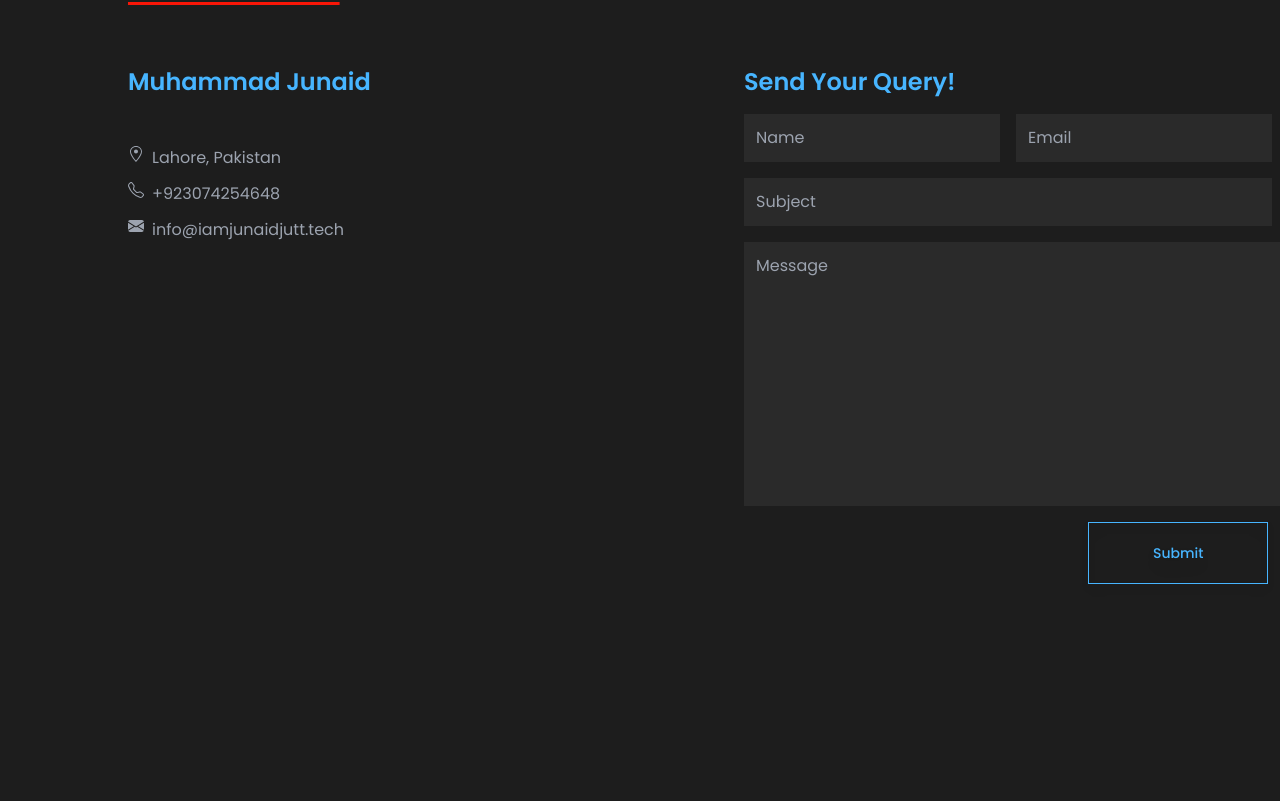
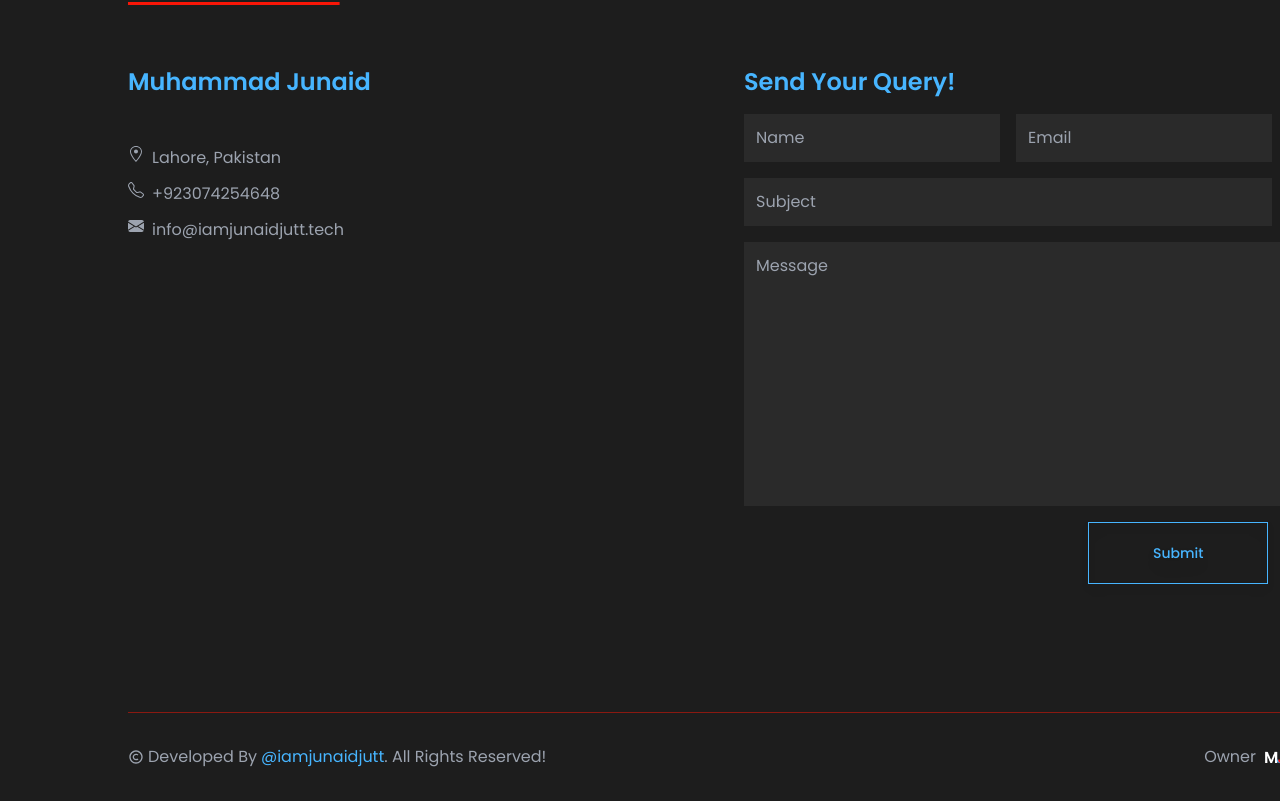
Before and after one commit to iamjunaidjutt/my-site, a React (Vite) app: page / in a window 1280 px wide. Shown: the part 4139-4940 px from the top of the page. Before the commit the page ends 4851 px from the top, so only its background shows below. Built offline with nearby package versions, Linux system fonts and the light colour scheme.

Commit message:
Add Footer component and also completed it

```diff
--- /dev/null
+++ b/src/components/Footer/Footer.jsx
@@ -0,0 +1,15 @@
+import React from 'react'
+import LogoFooter from '../../assets/logo-footer.png'
+import Link from '../UI/Link';
+import { BiCopyright } from "react-icons/bi";
+
+const Footer = () => {
+  return (
+    <div className='flex justify-between m-8 text-md text-gray-400'>
+        <div className='flex'><BiCopyright className='mr-1 mt-1'/> Developed By <Link className='ml-1 text-myBlue hover:text-myRed'>@iamjunaidjutt</Link>. All Rights Reserved!</div>
+        <div className='flex mr-14'>Owner <img src={LogoFooter} alt='logo-footer' className='ml-2'/></div>
+    </div>
+  )
+}
+
+export default Footer
--- a/src/components/Layout/RightSideBar.jsx
+++ b/src/components/Layout/RightSideBar.jsx
@@ -6,6 +6,7 @@ import Partition from '../UI/Partition'
 import Skills from '../Sections/Skills'
 import Portfolio from '../Sections/Portfolio'
 import Contact from '../Sections/Contact'
+import Footer from '../Footer/Footer'
 
 const RightSideBar = () => {
   return (
@@ -20,6 +21,8 @@ const RightSideBar = () => {
       <Portfolio/>
       <Partition/>
       <Contact/>
+      <Partition/>
+      <Footer />
     </div>
   )
 }
```
Also changed, not shown: src/assets/logo-footer.png (added).
